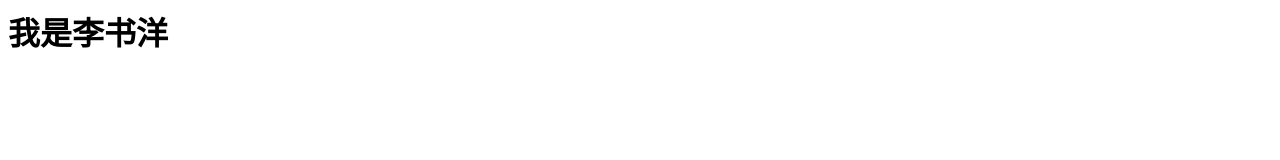
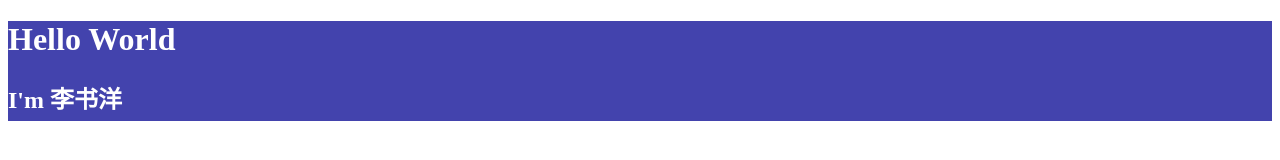
Before and after one commit to imlsy/imlsy.github.io, a plain HTML site: page index.html in a window 1280 px wide. Drawn offline with Linux system fonts and the light colour scheme.

Commit message:
Add files via upload

```diff
--- a/index.html
+++ b/index.html
@@ -1 +1,15 @@
-<h1>我是李书洋</h1>
+<!DOCTYPE html>
+<html lang="zh-CN">
+<head>
+    <meta charset="UTF-8">
+    <meta http-equiv="X-UA-Compatible" content="IE=edge">
+    <meta name="viewport" content="width=device-width, initial-scale=1.0">
+    <title>李书洋的主页</title>
+</head>
+<body>
+    <div style="height: 100px;background-color: rgb(67, 67, 173);width: 100%;">
+        <h1 style="color: white;">Hello World</h1>
+        <h2 style="color: white;">I'm 李书洋</h2>
+    </div>
+</body>
+</html>
```
